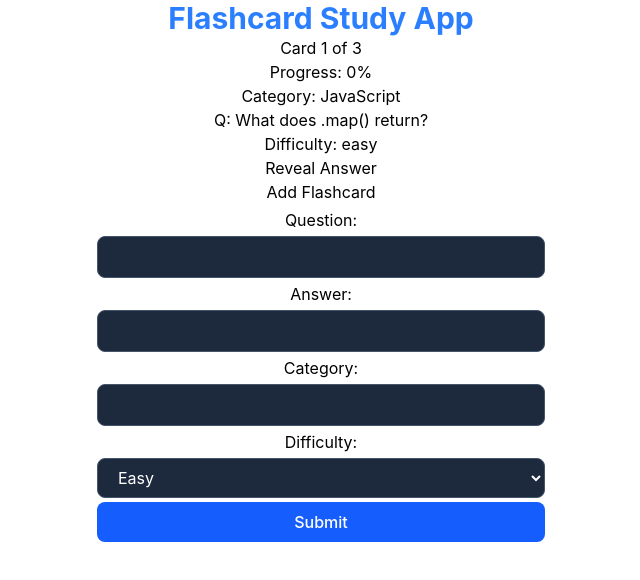
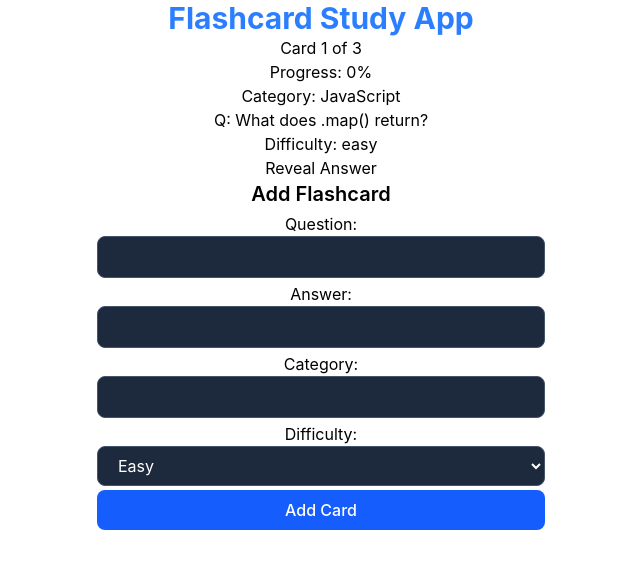
Before and after one commit to DesmonFur/Flashcard-Study-App, a React (Vite) app: page / in a window 1280 px wide. Shown: the top 580 px of the page, without its empty margins (319-959 px from the left). Built offline with nearby package versions, Linux system fonts and the light colour scheme.

Commit message:
refactor: convert flashcard form to rhf zod

```diff
--- a/package.json
+++ b/package.json
@@ -10,10 +10,13 @@
     "preview": "vite preview"
   },
   "dependencies": {
+    "@hookform/resolvers": "^5.4.0",
     "@tailwindcss/vite": "^4.3.0",
     "react": "^19.2.6",
     "react-dom": "^19.2.6",
-    "tailwindcss": "^4.3.0"
+    "react-hook-form": "^7.76.1",
+    "tailwindcss": "^4.3.0",
+    "zod": "^4.4.3"
   },
   "devDependencies": {
     "@eslint/js": "^10.0.1",
--- a/src/components/FlashcardForm.tsx
+++ b/src/components/FlashcardForm.tsx
@@ -1,124 +1,110 @@
-import type { Flashcard, Difficulty } from "../types";
-import type { FormEvent, JSX } from "react";
-import { useState } from "react";
+import type { Flashcard } from "../types";
+import type { JSX } from "react";
+import { z } from "zod";
+import { useForm } from "react-hook-form";
+import { zodResolver } from "@hookform/resolvers/zod";
 
 type FlashcardFormProps = {
   onAdd: (flashcard: Flashcard) => void;
 };
+const flashcardSchema = z.object({
+  question: z.string().trim().min(1, "question field cannot be empty"),
+  answer: z.string().trim().min(1, "answer field cannot be empty"),
+  category: z.string().trim().min(1, "category field cannot be empty"),
+  difficulty: z.enum(["easy", "medium", "hard"]),
+});
+
+type FlashcardFormValues = z.infer<typeof flashcardSchema>;
 
 export function FlashcardForm({ onAdd }: FlashcardFormProps): JSX.Element {
-  const [question, setQuestion] = useState("");
-  const [answer, setAnswer] = useState("");
-  const [category, setCategory] = useState("");
-  const [difficulty, setDifficulty] = useState<Difficulty>("easy");
-  const [errors, setErrors] = useState<string[]>([]);
+  const {
+    register,
+    handleSubmit,
+    reset,
+    formState: { errors },
+  } = useForm<FlashcardFormValues>({
+    resolver: zodResolver(flashcardSchema),
+    defaultValues: {
+      question: "",
+      answer: "",
+      category: "",
+      difficulty: "easy",
+    },
+  });
 
-  function submitForm(e: FormEvent<HTMLFormElement>): void {
-    e.preventDefault();
-    setErrors([]);
-    const newErrors: string[] = [];
-
-    if (!question.trim()) {
-      newErrors.push("question field cannot be blank");
-    }
-
-    if (!answer.trim()) {
-      newErrors.push("answer field cannot be blank");
-    }
-
-    if (!category.trim()) {
-      newErrors.push("category field cannot be blank");
-    }
-
-    if (newErrors.length > 0) {
-      setErrors(newErrors);
-      return;
-    }
+  function onSubmit(data: FlashcardFormValues): void {
     onAdd({
       id: crypto.randomUUID(),
-      question: question.trim(),
-      answer: answer.trim(),
-      category: category.trim(),
-      difficulty,
+      ...data,
     });
-    setQuestion("");
-    setAnswer("");
-    setCategory("");
-    setDifficulty("easy");
+
+    reset();
   }
 
   return (
-    <>
-      {errors.length > 0 && (
-        <ul className="  text-red-600">
-          {errors.map((message) => (
-            <li key={message}>{message}</li>
-          ))}
-        </ul>
-      )}
     <form
-        className="flex w-full max-w-md flex-col gap-1 mx-auto"
-        onSubmit={submitForm}
+      onSubmit={handleSubmit(onSubmit)}
+      className="flex w-full max-w-md flex-col gap-1 mx-auto "
     >
-        <h2>Add Flashcard</h2>
-        <div className="flex flex-col gap-1">
-          {" "}
+      <h2 className="text-xl font-semibold">Add Flashcard</h2>
+      <div>
         <label htmlFor="question">Question:</label>
         <input
           id="question"
-            name="question"
+          {...register("question")}
           className="w-full rounded-lg border border-slate-600 bg-slate-800 px-4 py-2 text-white focus:border-emerald-500 focus:outline-none"
-            type="text"
-            value={question}
-            onChange={(e) => setQuestion(e.target.value)}
         />
+        {errors.question && (
+          <p className="text-red-600">{errors.question.message}</p>
+        )}
       </div>
-        <div className="flex flex-col gap-1">
-          {" "}
+
+      <div>
         <label htmlFor="answer">Answer:</label>
         <input
           id="answer"
-            name="answer"
+          {...register("answer")}
           className="w-full rounded-lg border border-slate-600 bg-slate-800 px-4 py-2 text-white focus:border-emerald-500 focus:outline-none"
-            type="text"
-            value={answer}
-            onChange={(e) => setAnswer(e.target.value)}
         />
+        {errors.answer && (
+          <p className="text-red-600">{errors.answer.message}</p>
+        )}
       </div>
-        <div className="flex flex-col gap-1">
-          {" "}
+
+      <div>
         <label htmlFor="category">Category:</label>
         <input
           id="category"
-            name="category"
+          {...register("category")}
           className="w-full rounded-lg border border-slate-600 bg-slate-800 px-4 py-2 text-white focus:border-emerald-500 focus:outline-none"
-            type="text"
-            value={category}
-            onChange={(e) => setCategory(e.target.value)}
         />
+        {errors.category && (
+          <p className="text-red-600">{errors.category.message}</p>
+        )}
       </div>
-        <div className="flex flex-col gap-1">
-          {" "}
+
+      <div>
         <label htmlFor="difficulty">Difficulty:</label>
         <select
           id="difficulty"
-            name="difficulty"
-            onChange={(e) => setDifficulty(e.target.value as Difficulty)}
-            value={difficulty}
+          {...register("difficulty")}
           className="w-full rounded-lg border border-slate-600 bg-slate-800 px-4 py-2 text-white focus:border-emerald-500 focus:outline-none"
         >
           <option value="easy">Easy</option>
           <option value="medium">Medium</option>
           <option value="hard">Hard</option>
         </select>
+        {errors.difficulty && (
+          <p className="text-red-600">{errors.difficulty.message}</p>
+        )}
       </div>
+
       <button
         className="rounded-lg bg-blue-600 px-4 py-2 font-medium text-white hover:bg-blue-500"
         type="submit"
       >
-          Submit
+        Add Card
       </button>
     </form>
-    </>
   );
 }
```
Also changed, not shown: 1 other file (tests, documents, lock files or other folders). Lines whose indentation alone changed are shown as unchanged.
